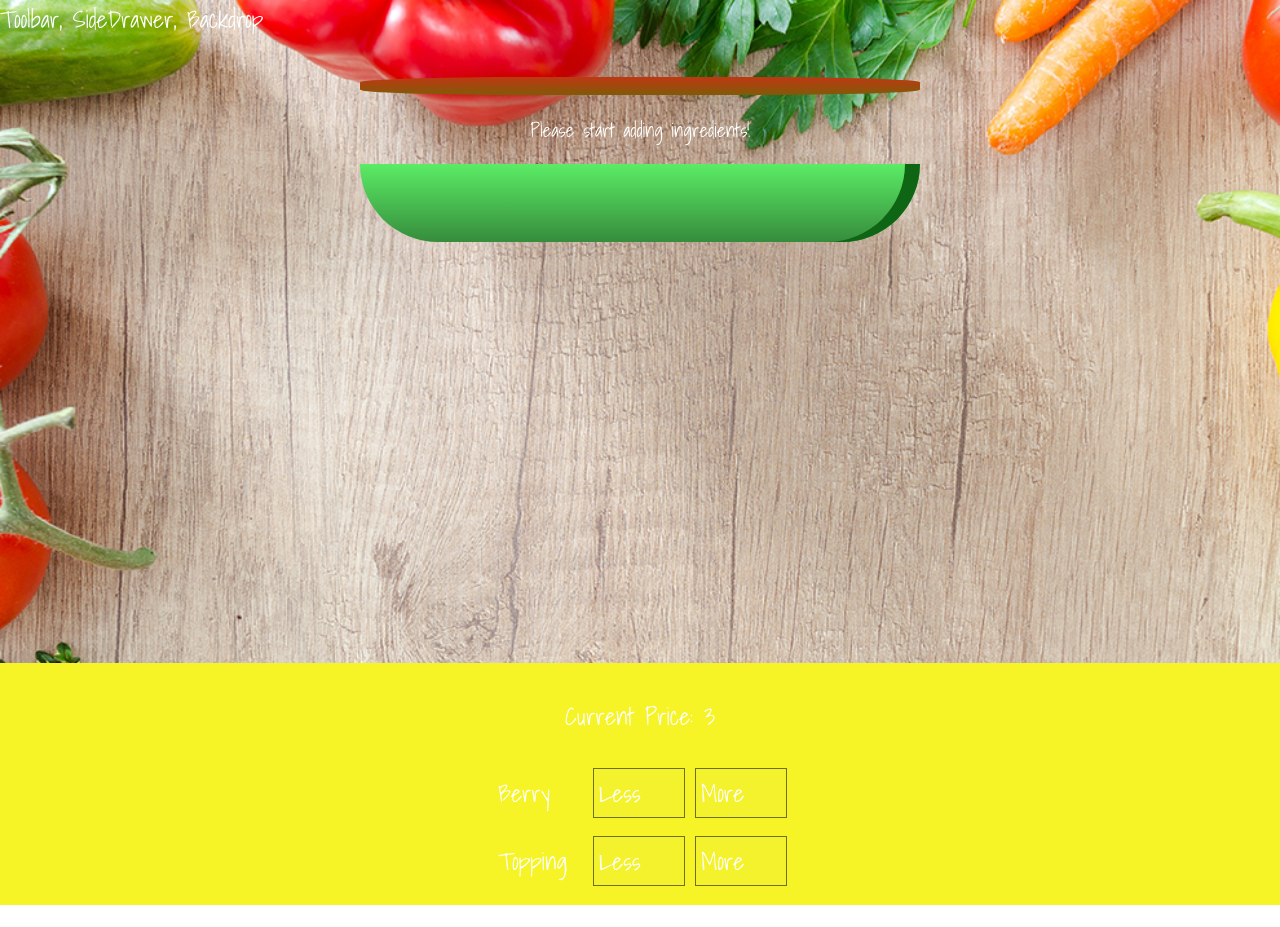
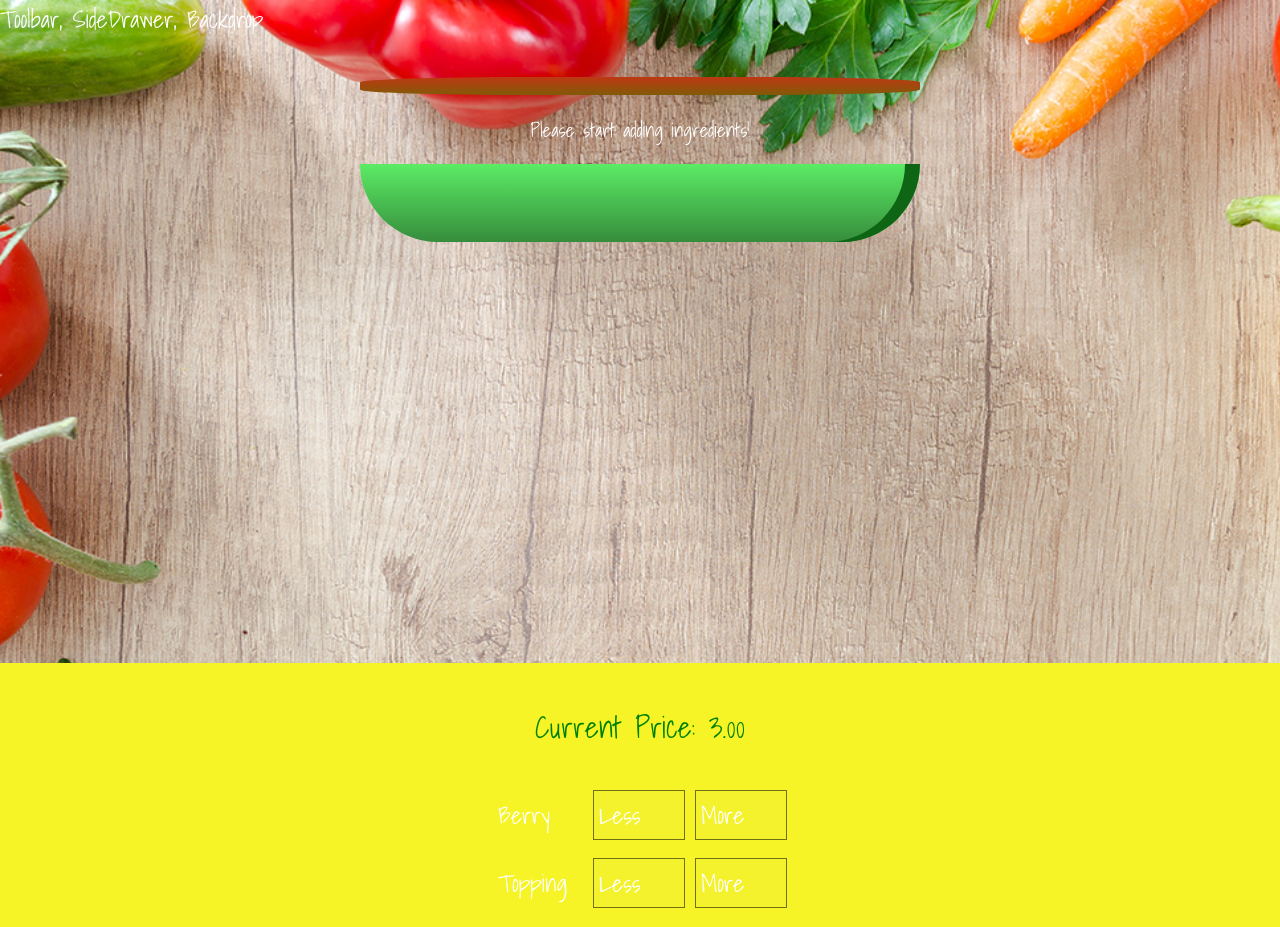
Before and after one commit to Loratadin/skinny-salad, a React (Create React App) app: page / in a window 1280 px wide. Before the commit the page ends 905 px from the top, so only its background shows below. Built offline with nearby package versions, Linux system fonts and the light colour scheme.

Commit message:
Style the price

```diff
--- a/src/components/Salad/BuildControls/BuildControls.js
+++ b/src/components/Salad/BuildControls/BuildControls.js
@@ -1,5 +1,5 @@
 import React from 'react';
-import { BuildControls } from './BuildControls.style';
+import { BuildControls, Price } from './BuildControls.style';
 import BuildControl from './BuildControl/BuildControl';
 
 const controls = [
@@ -10,7 +10,7 @@ const controls = [
 const buildControls = (props) => {
  return (
   <BuildControls>
-   <p>Current Price: {props.price}</p>
+   <Price>Current Price: {props.price.toFixed(2)}</Price>
   {controls.map(ctrl => (
    <BuildControl
    key={ctrl.label}
--- a/src/components/Salad/BuildControls/BuildControls.style.js
+++ b/src/components/Salad/BuildControls/BuildControls.style.js
@@ -10,3 +10,8 @@ export const BuildControls = styled.div`
  margin: auto;
  padding: 10px 0;
 `;
+
+export const Price = styled.p`
+font-size: 30px;
+color: green;
+`;
```
